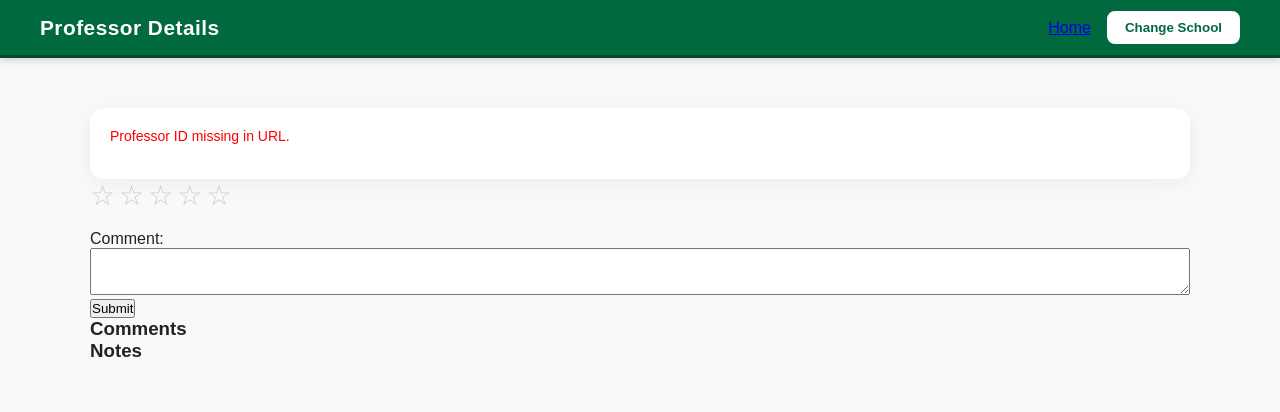
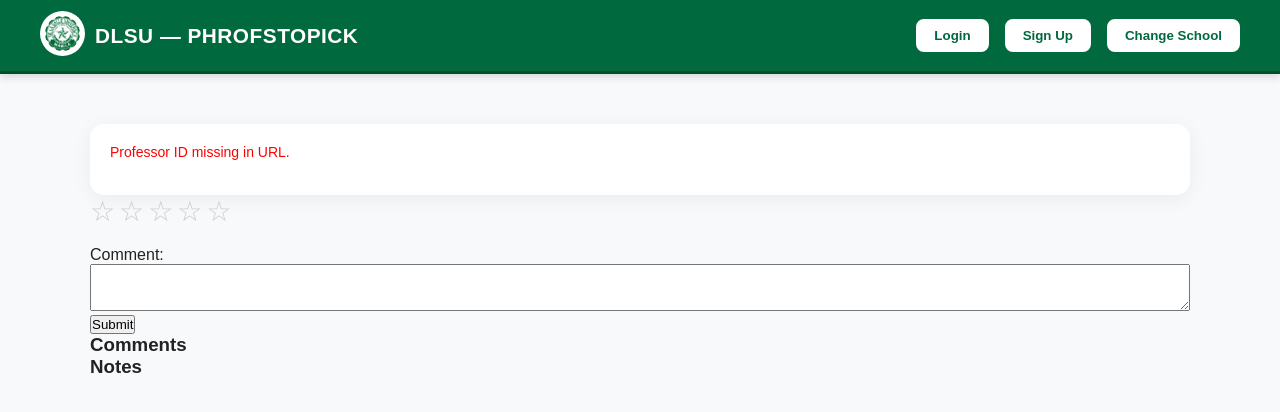
Before and after one commit to imthisel/PHROFTOPICK-ACT1-, a website: page public/prof.html in a window 1280 px wide. Drawn offline with Linux system fonts and the light colour scheme.

Commit message:
Made permanent headers for whichever html you are on

```diff
--- /dev/null
+++ b/public/components/header.html
@@ -0,0 +1,15 @@
+<header class="site-header">
+  <div class="logo-area">
+    <a href="index.html" class="logo-link">
+      <img src="" class="school-logo" alt="School Logo">
+    </a>
+    <h1 id="site-title"></h1>
+  </div>
+  <nav>
+    <button id="btn-show-login">Login</button>
+    <button id="btn-show-signup">Sign Up</button>
+    <button id="btn-logout" style="display:none;">Logout</button>
+    <span id="user-name" style="display:none;"></span>
+    <button onclick="changeSchool()">Change School</button>
+  </nav>
+</header>
--- a/public/prof.html
+++ b/public/prof.html
@@ -22,19 +22,8 @@
   </style>
 </head>
 <body>
-  <header class="site-header">
-    <h1>Professor Details</h1>
-    <nav>
-      <a href="index.html">Home</a>
-      <button onclick="changeSchool()">Change School</button>
-      <script>
-        function changeSchool() {
-          localStorage.removeItem('selectedSchool');
-          window.location.href = 'school.html';
-        }
-      </script>
-    </nav>
-  </header>
+  <div id="header-placeholder"></div>
+
 
   <div class="container">
     <div id="prof-details" class="card"></div>
@@ -218,5 +207,72 @@
     loadProfessor();
   });
   </script>
+
+  <script>
+  // Load shared header dynamically
+  document.addEventListener("DOMContentLoaded", async () => {
+    const headerContainer = document.getElementById("header-placeholder");
+    const res = await fetch("components/header.html");
+    const html = await res.text();
+    headerContainer.innerHTML = html;
+
+    // Once header is loaded, initialize its JS
+    initializeHeader();
+  });
+
+  function initializeHeader() {
+    const school = localStorage.getItem("selectedSchool") || "dlsu";
+    const header = document.querySelector(".site-header h1");
+    const logoArea = document.querySelector(".logo-area");
+
+    if (header) {
+      header.innerHTML = `${school.toUpperCase()} — PHROFSTOPICK<br><span class="business-name"></span>`;
+    }
+
+    if (logoArea) {
+      const img = logoArea.querySelector(".school-logo");
+      img.src = `images/${school}-logo.png`;
+      img.onerror = () => { img.src = `images/${school}-logo.jpeg`; };
+      img.alt = `${school} logo`;
+    }
+
+    // Auth UI setup
+    const btnShowLogin = document.getElementById("btn-show-login");
+    const btnShowSignup = document.getElementById("btn-show-signup");
+    const btnLogout = document.getElementById("btn-logout");
+    const userNameSpan = document.getElementById("user-name");
+
+    function updateAuthUI() {
+      const token = localStorage.getItem("token");
+      if (token) {
+        btnShowLogin.style.display = "none";
+        btnShowSignup.style.display = "none";
+        btnLogout.style.display = "inline-block";
+        userNameSpan.style.display = "inline-block";
+        userNameSpan.textContent = localStorage.getItem("user_display") || "You";
+      } else {
+        btnShowLogin.style.display = "inline-block";
+        btnShowSignup.style.display = "inline-block";
+        btnLogout.style.display = "none";
+        userNameSpan.style.display = "none";
+      }
+    }
+    updateAuthUI();
+
+    btnLogout.onclick = () => {
+      localStorage.removeItem("token");
+      localStorage.removeItem("user_display");
+      updateAuthUI();
+      alert("Logged out");
+    };
+  }
+
+  function changeSchool() {
+    localStorage.removeItem("selectedSchool");
+    window.location.href = "school.html";
+  }
+</script>
+
+
 </body>
 </html>
```
Also changed, not shown: public/js/app.js (+19 -0 lines).
